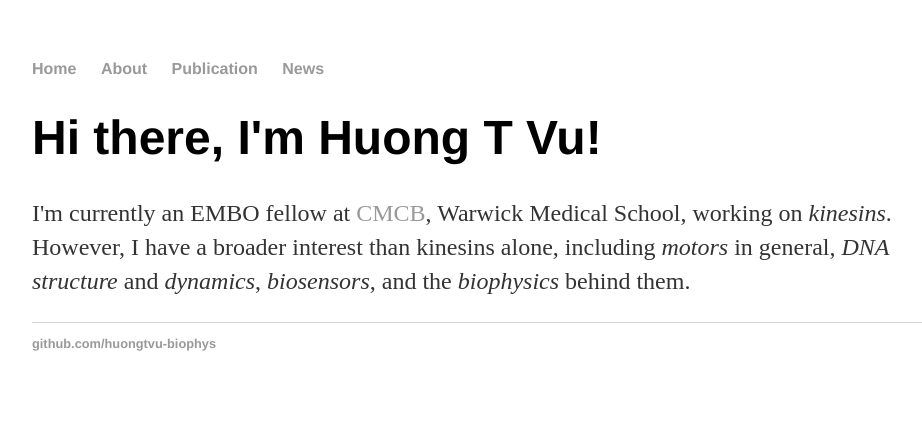
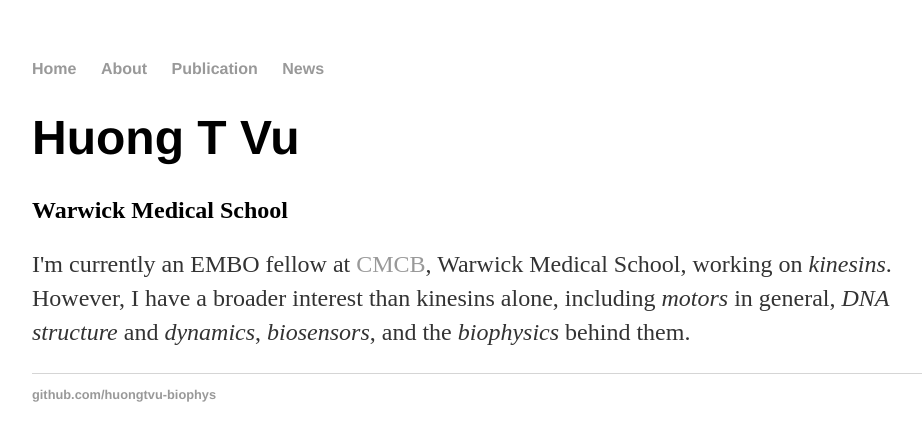
Before and after one commit to huongtvu-biophys/huongtvu-biophys, a Jekyll site: the page built from index.html, in a window 1280 px wide. Shown: the top 441 px of the page, without its empty margins (160-1082 px from the left). Built offline with Jekyll 4.4.1, drawn with Linux system fonts in a browser that asks for light colours.

Commit message:
Update index.html

```diff
--- a/index.html
+++ b/index.html
@@ -3,7 +3,8 @@ layout: default
 title: Huong T Vu
 ---
 <div class="blurb">
-	<h1>Hi there, I'm Huong T Vu!</h1>
+	<h1>Huong T Vu</h1>
+	<h2>Warwick Medical School</h2>
 	<p>I'm currently an EMBO fellow at <a href="https://mechanochemistry.org/">CMCB</a>, Warwick Medical School, working on <em>kinesins</em>. However, I have a broader interest than kinesins alone, including <em>motors</em> in general, <em>DNA structure</em> and <em>dynamics</em>, <em>biosensors</em>, and the <em>biophysics</em> behind them.
         </p>
 </div><!-- /.blurb -->
```
